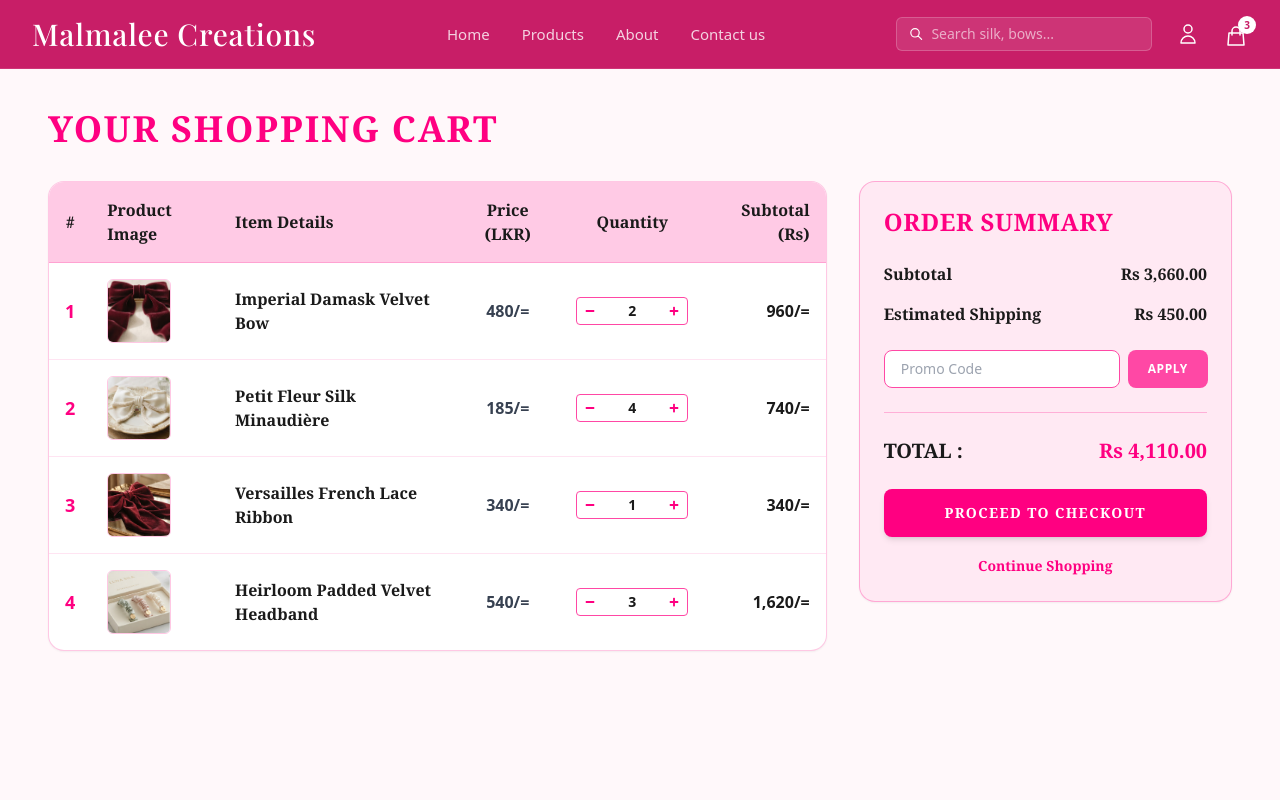
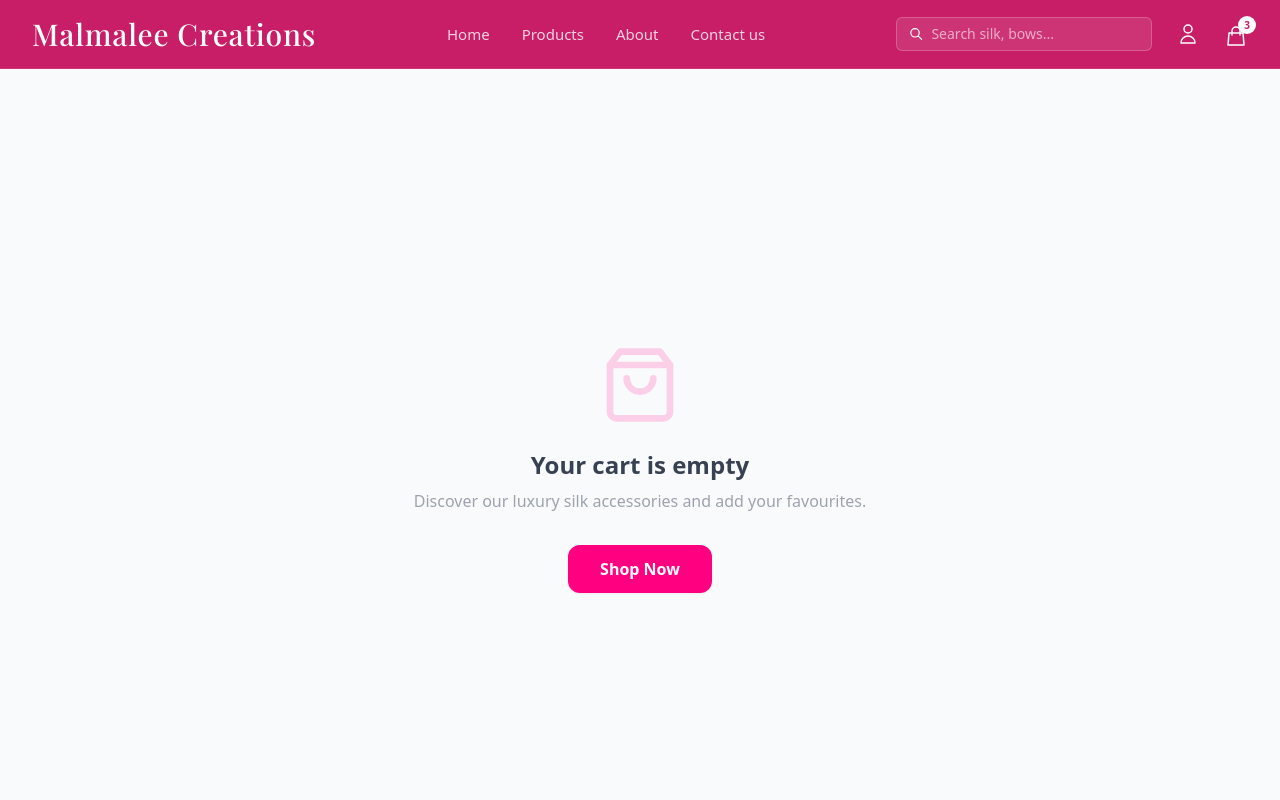
Before and after one commit to labsgunathilaka-ai/malmalee-creations-frontend, a React (Vite) app: page /cart in a window 1280 px wide. Shown: the top 800 px of the page. Built offline with nearby package versions, Linux system fonts and the light colour scheme; a web font is replaced by a local one.

Commit message:
Add ResetPassword and CustomerOrderHistory routes; refactor CustomerCart for localStorage integration and improved UI

```diff
--- a/src/App.jsx
+++ b/src/App.jsx
@@ -7,6 +7,7 @@ import AdminDashboard from './pages/AdminDashboard';
 import CustomerLogin from './pages/CustomerLogin';
 import CustomerSignUp from './pages/CustomerSignUp';
 import ForgotPassword from './pages/ForgotPassword';
+import ResetPassword from './pages/ResetPassword';
 import CustomerProfile from './pages/CustomerProfile';
 import Products from './pages/Products';
 import ProductDetail from './pages/ProductDetail';
@@ -15,6 +16,7 @@ import Contact from './pages/CustomerContact';
 import Cart from './pages/CustomerCart';
 import Checkout from './pages/CustomerCheckout';
 import OrderConfirmation from './pages/CustomerOrderConfirmation';
+import CustomerOrderHistory from './pages/CustomerOrderHistory';
 import AdminOrderDetails from './pages/AdminOrderDetails';
 
 // Layout wrapper for customer-facing pages (with Header + Footer)
@@ -39,6 +41,7 @@ function App() {
         <Route path="/login" element={<CustomerLogin onLogin={handleLogin} />} />
         <Route path="/signup" element={<CustomerSignUp onLogin={handleLogin} />} />
         <Route path="/forgot-password" element={<ForgotPassword />} />
+        <Route path="/reset-password/:token" element={<ResetPassword />} />
 
         {/* Admin pages */}
         <Route path="/admin" element={<div className="flex flex-col min-h-screen"><AdminDashboard /><Footer /></div>} />
@@ -53,6 +56,7 @@ function App() {
         <Route path="/cart" element={<CustomerLayout isLoggedIn={isLoggedIn} onLogout={handleLogout}><Cart /></CustomerLayout>} />
         <Route path="/checkout" element={<CustomerLayout isLoggedIn={isLoggedIn} onLogout={handleLogout}><Checkout /></CustomerLayout>} />
         <Route path="/order-confirmation" element={<CustomerLayout isLoggedIn={isLoggedIn} onLogout={handleLogout}><OrderConfirmation /></CustomerLayout>} />
+        <Route path="/my-orders" element={<CustomerLayout isLoggedIn={isLoggedIn} onLogout={handleLogout}><CustomerOrderHistory /></CustomerLayout>} />
         <Route path="/profile" element={<CustomerLayout isLoggedIn={isLoggedIn} onLogout={handleLogout}><CustomerProfile onLogout={handleLogout} /></CustomerLayout>} />
 
         {/* Default redirect */}
@@ -60,6 +64,7 @@ function App() {
         <Route path="*" element={<Navigate to="/login" replace />} />
       </Routes>
     </BrowserRouter>
+
   );
 }
 
--- a/src/pages/AdminCategoryManager.jsx
+++ b/src/pages/AdminCategoryManager.jsx
@@ -48,7 +48,7 @@ const AdminCategoryManager = () => {
   useEffect(() => { loadCategories(); }, []);
 
   // ── Filter + page ─────────────────────────────────────────────────────────
-  const filtered   = categories.filter(c => c.name.toLowerCase().includes(search.toLowerCase()));
+  const filtered   = categories.filter(c => (c.name || "").toLowerCase().includes(search.toLowerCase()));
   const totalPages = Math.max(1, Math.ceil(filtered.length / ITEMS_PER_PAGE));
   const paged      = filtered.slice((page - 1) * ITEMS_PER_PAGE, page * ITEMS_PER_PAGE);
 
--- a/src/pages/CustomerCart.jsx
+++ b/src/pages/CustomerCart.jsx
@@ -1,196 +1,147 @@
-import React, { useState } from 'react';
-import { FaPlus, FaMinus } from 'react-icons/fa';
+import React, { useState, useEffect } from 'react';
 import { useNavigate } from 'react-router-dom';
-import product2 from '../assets/product-2.jpg';
-import product3 from '../assets/product-3.jpg';
-import product4 from '../assets/product-4.jpg';
-import product5 from '../assets/product-5.jpg';
+import { FiTrash2, FiMinus, FiPlus, FiShoppingBag, FiArrowLeft } from 'react-icons/fi';
 
-const Cart = () => {
+const API_BASE = 'http://localhost:5000';
+const SHIPPING_FEE = 350;
+
+const CustomerCart = () => {
   const navigate = useNavigate();
-  // Sample Cart Items
-  const [cartItems, setCartItems] = useState([
-    {
-      id: 1,
-      name: 'Imperial Damask Velvet Bow',
-      price: 480,
-      quantity: 2,
-      image: product2,
-    },
-    {
-      id: 2,
-      name: 'Petit Fleur Silk Minaudière',
-      price: 185,
-      quantity: 4,
-      image: product3,
-    },
-    {
-      id: 3,
-      name: 'Versailles French Lace Ribbon',
-      price: 340,
-      quantity: 1,
-      image: product4,
-    },
-    {
-      id: 4,
-      name: 'Heirloom Padded Velvet Headband',
-      price: 540,
-      quantity: 3,
-      image: product5,
-    },
-  ]);
+  const [cart, setCart] = useState([]);
 
-  const shippingCost = 450;
+  // Load cart from localStorage on mount
+  useEffect(() => {
+    const stored = localStorage.getItem('malmalee_cart');
+    setCart(stored ? JSON.parse(stored) : []);
+  }, []);
 
-  const handleQuantityChange = (id, type) => {
-    setCartItems((prevItems) =>
-      prevItems.map((item) => {
-        if (item.id === id) {
-          const newQty = type === 'increase' ? item.quantity + 1 : item.quantity - 1;
-          return { ...item, quantity: newQty > 0 ? newQty : 1 };
-        }
-        return item;
-      })
-    );
+  // Save cart to localStorage whenever it changes
+  const saveCart = (updated) => {
+    setCart(updated);
+    localStorage.setItem('malmalee_cart', JSON.stringify(updated));
   };
 
-  const subtotal = cartItems.reduce((acc, item) => acc + item.price * item.quantity, 0);
-  const total = subtotal + shippingCost;
+  const updateQty = (productId, delta) => {
+    const updated = cart.map(item =>
+      item.productId === productId
+        ? { ...item, quantity: Math.max(1, item.quantity + delta) }
+        : item
+    );
+    saveCart(updated);
+  };
+
+  const removeItem = (productId) => {
+    saveCart(cart.filter(i => i.productId !== productId));
+  };
+
+  const subtotal = cart.reduce((sum, i) => sum + i.price * i.quantity, 0);
+  const total = subtotal + (cart.length > 0 ? SHIPPING_FEE : 0);
+
+  // ── Empty cart ─────────────────────────────────────────────────────────────
+  if (cart.length === 0) return (
+    <div className="min-h-screen bg-gray-50 flex flex-col items-center justify-center p-6 font-sans">
+      <FiShoppingBag className="w-20 h-20 text-pink-200 mb-6" />
+      <h2 className="text-2xl font-bold text-gray-700 mb-2">Your cart is empty</h2>
+      <p className="text-gray-400 mb-8">Discover our luxury silk accessories and add your favourites.</p>
+      <button onClick={() => navigate('/products')}
+        className="px-8 py-3 bg-[#ff0081] hover:bg-[#c40063] text-white font-bold rounded-xl transition shadow-sm">
+        Shop Now
+      </button>
+    </div>
+  );
 
   return (
-    <div className="min-h-screen bg-[#fff8fa] py-10 px-4 md:px-12 font-sans text-[#1a1a1a]">
-      <div className="max-w-7xl mx-auto">
+    <div className="min-h-screen bg-gray-50 py-8 px-4 font-sans">
+      <div className="max-w-5xl mx-auto">
 
-        {/* Page Title */}
-        <h1 className="text-3xl md:text-4xl font-bold mb-8 tracking-wider uppercase font-serif text-[#ff0081]">
-          YOUR SHOPPING CART
-        </h1>
+        {/* Header */}
+        <div className="flex items-center gap-3 mb-8">
+          <button onClick={() => navigate('/products')} className="flex items-center gap-1 text-sm text-gray-500 hover:text-[#ff0081] transition">
+            <FiArrowLeft className="w-4 h-4" /> Continue Shopping
+          </button>
+          <span className="text-gray-300">|</span>
+          <h1 className="text-2xl font-bold text-gray-800">Shopping Cart</h1>
+          <span className="ml-1 text-sm text-gray-400">({cart.length} item{cart.length !== 1 ? 's' : ''})</span>
+        </div>
 
-        <div className="grid grid-cols-1 lg:grid-cols-3 gap-8 items-start">
+        <div className="grid grid-cols-1 lg:grid-cols-3 gap-6">
 
-          {/* Left Column: Cart Items Table */}
-          <div className="lg:col-span-2 bg-white rounded-2xl border border-[#ff77bc]/40 shadow-sm overflow-hidden">
-            <div className="overflow-x-auto">
-              <table className="w-full text-left border-collapse font-sans">
+          {/* Cart Items */}
+          <div className="lg:col-span-2 space-y-4">
+            {cart.map(item => {
+              const imgUrl = item.image
+                ? (item.image.startsWith('http') ? item.image : `${API_BASE}${item.image}`)
+                : null;
+              return (
+                <div key={item.productId} className="bg-white rounded-2xl border border-gray-100 shadow-sm p-4 flex gap-4">
+                  {/* Image */}
+                  <div className="w-24 h-24 rounded-xl overflow-hidden bg-pink-50 border border-pink-100 flex-shrink-0">
+                    {imgUrl
+                      ? <img src={imgUrl} alt={item.name} className="w-full h-full object-cover" />
+                      : <div className="w-full h-full flex items-center justify-center text-pink-300 text-2xl font-bold">{item.name?.[0]}</div>
+                    }
+                  </div>
 
-                {/* Table Header with Light Pastel Pink Background (#ffcae5) & Dark Text */}
-                <thead className="bg-[#ffcae5] text-[#1a1a1a] font-serif font-bold text-sm md:text-base border-b border-[#ff48a5]/30">
-                  <tr>
-                    <th className="py-4 px-4 text-center">#</th>
-                    <th className="py-4 px-4">Product Image</th>
-                    <th className="py-4 px-4">Item Details</th>
-                    <th className="py-4 px-4 text-center">Price (LKR)</th>
-                    <th className="py-4 px-4 text-center">Quantity</th>
-                    <th className="py-4 px-4 text-right">Subtotal (Rs)</th>
-                  </tr>
-                </thead>
+                  {/* Details */}
+                  <div className="flex-1 min-w-0">
+                    <h3 className="font-semibold text-gray-800 text-sm leading-tight mb-1 pr-4">{item.name}</h3>
+                    {item.sku && <p className="text-xs text-gray-400 mb-2">SKU: {item.sku}</p>}
+                    <p className="text-[#ff0081] font-bold">Rs {item.price.toLocaleString()}.00</p>
+                  </div>
 
-                {/* Table Body */}
-                <tbody className="divide-y divide-[#ff77bc]/20">
-                  {cartItems.map((item, index) => (
-                    <tr key={item.id} className="hover:bg-[#ffcae5]/20 transition">
-                      <td className="py-4 px-4 font-bold text-center text-lg text-[#ff0081]">{index + 1}</td>
-                      <td className="py-4 px-4">
-                        <img
-                          src={item.image}
-                          alt={item.name}
-                          className="w-16 h-16 object-cover rounded-md border border-[#ff77bc]/40"
-                        />
-                      </td>
-                      <td className="py-4 px-4 font-serif font-semibold text-[#1a1a1a]">
-                        {item.name}
-                      </td>
-                      <td className="py-4 px-4 text-center font-semibold text-gray-700">
-                        {item.price}/=
-                      </td>
-                      <td className="py-4 px-4">
-                        <div className="flex items-center justify-center border border-[#ff48a5] rounded overflow-hidden w-28 mx-auto bg-white">
-                          <button
-                            onClick={() => handleQuantityChange(item.id, 'decrease')}
-                            className="p-2 text-[#ff0081] hover:bg-[#ffcae5] transition"
-                          >
-                            <FaMinus size={10} />
-                          </button>
-                          <span className="flex-1 text-center font-bold text-sm text-[#1a1a1a]">
-                            {item.quantity}
-                          </span>
-                          <button
-                            onClick={() => handleQuantityChange(item.id, 'increase')}
-                            className="p-2 text-[#ff0081] hover:bg-[#ffcae5] transition"
-                          >
-                            <FaPlus size={10} />
-                          </button>
-                        </div>
-                      </td>
-                      <td className="py-4 px-4 text-right font-bold text-[#1a1a1a]">
-                        {(item.price * item.quantity).toLocaleString()}/=
-                      </td>
-                    </tr>
-                  ))}
-                </tbody>
-
-              </table>
-            </div>
+                  {/* Qty + Remove */}
+                  <div className="flex flex-col items-end justify-between">
+                    <button onClick={() => removeItem(item.productId)}
+                      className="text-gray-300 hover:text-red-400 transition">
+                      <FiTrash2 className="w-4 h-4" />
+                    </button>
+                    <div className="flex items-center gap-2 border border-gray-200 rounded-lg px-2 py-1">
+                      <button onClick={() => updateQty(item.productId, -1)}
+                        className="w-6 h-6 flex items-center justify-center text-gray-500 hover:text-[#ff0081] transition">
+                        <FiMinus className="w-3 h-3" />
+                      </button>
+                      <span className="text-sm font-semibold text-gray-800 w-6 text-center">{item.quantity}</span>
+                      <button onClick={() => updateQty(item.productId, 1)}
+                        className="w-6 h-6 flex items-center justify-center text-gray-500 hover:text-[#ff0081] transition">
+                        <FiPlus className="w-3 h-3" />
+                      </button>
+                    </div>
+                    <p className="text-sm font-bold text-gray-700">Rs {(item.price * item.quantity).toLocaleString()}</p>
+                  </div>
+                </div>
+              );
+            })}
           </div>
 
-          {/* Right Column: Order Summary Card with Light Pastel Background */}
-          <div className="bg-[#ffaed7]/20 rounded-2xl border border-[#ff48a5]/40 p-6 shadow-sm font-sans">
-            <h2 className="font-serif text-2xl font-bold text-[#ff0081] mb-6 tracking-wide">
-              ORDER SUMMARY
-            </h2>
+          {/* Order Summary */}
+          <div className="lg:col-span-1">
+            <div className="bg-white rounded-2xl border border-gray-100 shadow-sm p-6 sticky top-6">
+              <h2 className="text-sm font-bold text-gray-800 mb-5 uppercase tracking-wider">Order Summary</h2>
 
-            <div className="space-y-4 text-[#1a1a1a] text-base mb-6">
-              <div className="flex justify-between font-serif">
-                <span className="font-bold">Subtotal</span>
-                <span className="font-bold">Rs {subtotal.toLocaleString()}.00</span>
+              <div className="space-y-3 text-sm text-gray-600 mb-4">
+                <div className="flex justify-between">
+                  <span>Subtotal ({cart.reduce((s,i)=>s+i.quantity,0)} items)</span>
+                  <span className="font-semibold text-gray-800">Rs {subtotal.toLocaleString()}</span>
+                </div>
+                <div className="flex justify-between">
+                  <span>Shipping</span>
+                  <span className="font-semibold text-gray-800">Rs {SHIPPING_FEE.toLocaleString()}</span>
+                </div>
+                <div className="border-t border-gray-100 pt-3 flex justify-between text-base font-bold text-gray-800">
+                  <span>Total</span>
+                  <span className="text-[#ff0081]">Rs {total.toLocaleString()}</span>
+                </div>
               </div>
-              <div className="flex justify-between font-serif">
-                <span className="font-bold">Estimated Shipping</span>
-                <span className="font-bold">Rs {shippingCost.toLocaleString()}.00</span>
+
+              <button onClick={() => navigate('/checkout')}
+                className="w-full py-3 bg-[#ff0081] hover:bg-[#c40063] text-white font-bold rounded-xl transition shadow-sm text-sm">
+                Proceed to Checkout
+              </button>
+
+              <div className="mt-4 bg-pink-50 rounded-xl p-3 text-xs text-pink-700 text-center">
+                🚚 Cash on Delivery available island-wide
               </div>
             </div>
-
-            {/* Promo Code Input */}
-            <div className="flex gap-2 mb-6">
-              <input
-                type="text"
-                placeholder="Promo Code"
-                className="flex-1 border border-[#ff48a5] rounded-lg px-4 py-2 text-sm bg-white text-[#1a1a1a] focus:outline-none focus:ring-2 focus:ring-[#ff0081]"
-              />
-              <button className="bg-[#ff48a5] text-white px-5 py-2 rounded-lg font-bold text-xs uppercase tracking-wider hover:bg-[#ff0081] transition cursor-pointer">
-                APPLY
-              </button>
-            </div>
-
-            <hr className="my-6 border-[#ff77bc]/50" />
-
-            {/* Total Section */}
-            <div className="flex justify-between font-serif text-xl font-bold text-[#1a1a1a] mb-6">
-              <span>TOTAL :</span>
-              <span className="text-[#ff0081]">Rs {total.toLocaleString()}.00</span>
-            </div>
-
-            {/* Checkout Actions */}
-            <div className="space-y-4">
-              {/* Primary Action Button (#ff0081) */}
-              <button
-                onClick={() => navigate('/checkout')}
-                className="w-full bg-[#ff0081] text-white py-3.5 rounded-lg font-serif font-bold text-sm tracking-widest uppercase hover:bg-[#d9006e] transition shadow-md cursor-pointer"
-              >
-                PROCEED TO CHECKOUT
-              </button>
-
-              {/* Secondary Navigation Link */}
-              <div className="text-center">
-                <button
-                  onClick={() => navigate('/home')}
-                  className="font-serif font-bold text-[#ff0081] hover:underline text-sm inline-block cursor-pointer bg-transparent border-none"
-                >
-                  Continue Shopping
-                </button>
-              </div>
-            </div>
-
           </div>
 
         </div>
@@ -199,4 +150,4 @@ const Cart = () => {
   );
 };
 
-export default Cart;
+export default CustomerCart;
```
